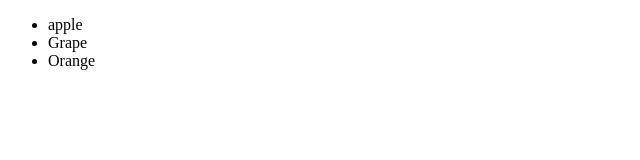
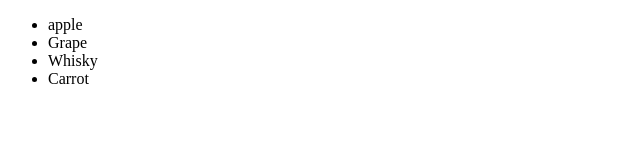
Before and after one commit to ChepeM/web01, a plain HTML site: page index.html in a window 1280 px wide. Shown: the full height of the page, 0-640 px from the left. Drawn offline with Linux system fonts and the light colour scheme.

Commit message:
updated food list

```diff
--- a/index.html
+++ b/index.html
@@ -9,7 +9,8 @@
 		<ul>
 			<li>apple</li>
 			<li>Grape</li>
-			<li>Orange</li>
+			<li>Whisky</li>
+			<li>Carrot</li>
 		</ul>
 	</div>
 	</body>
```
